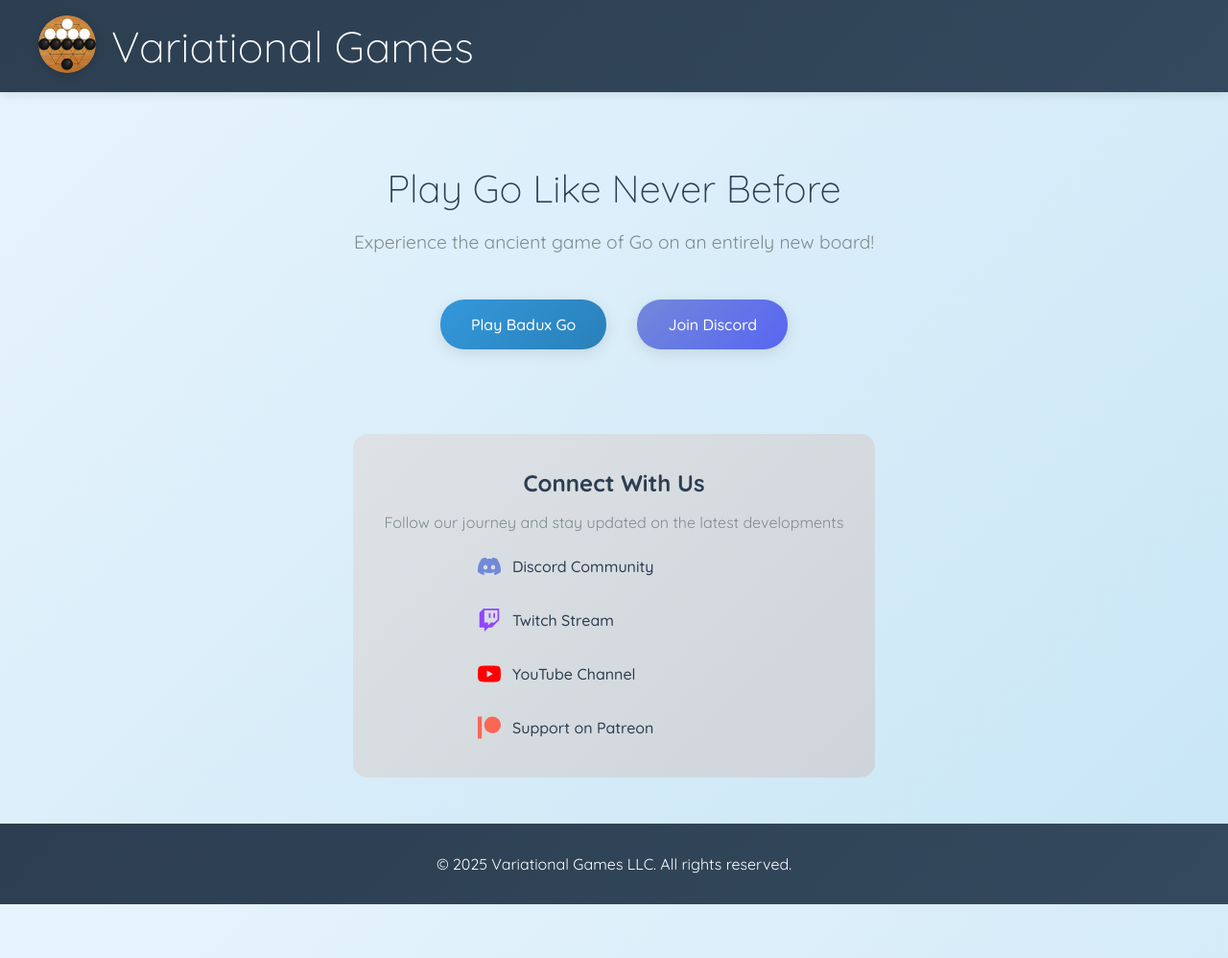
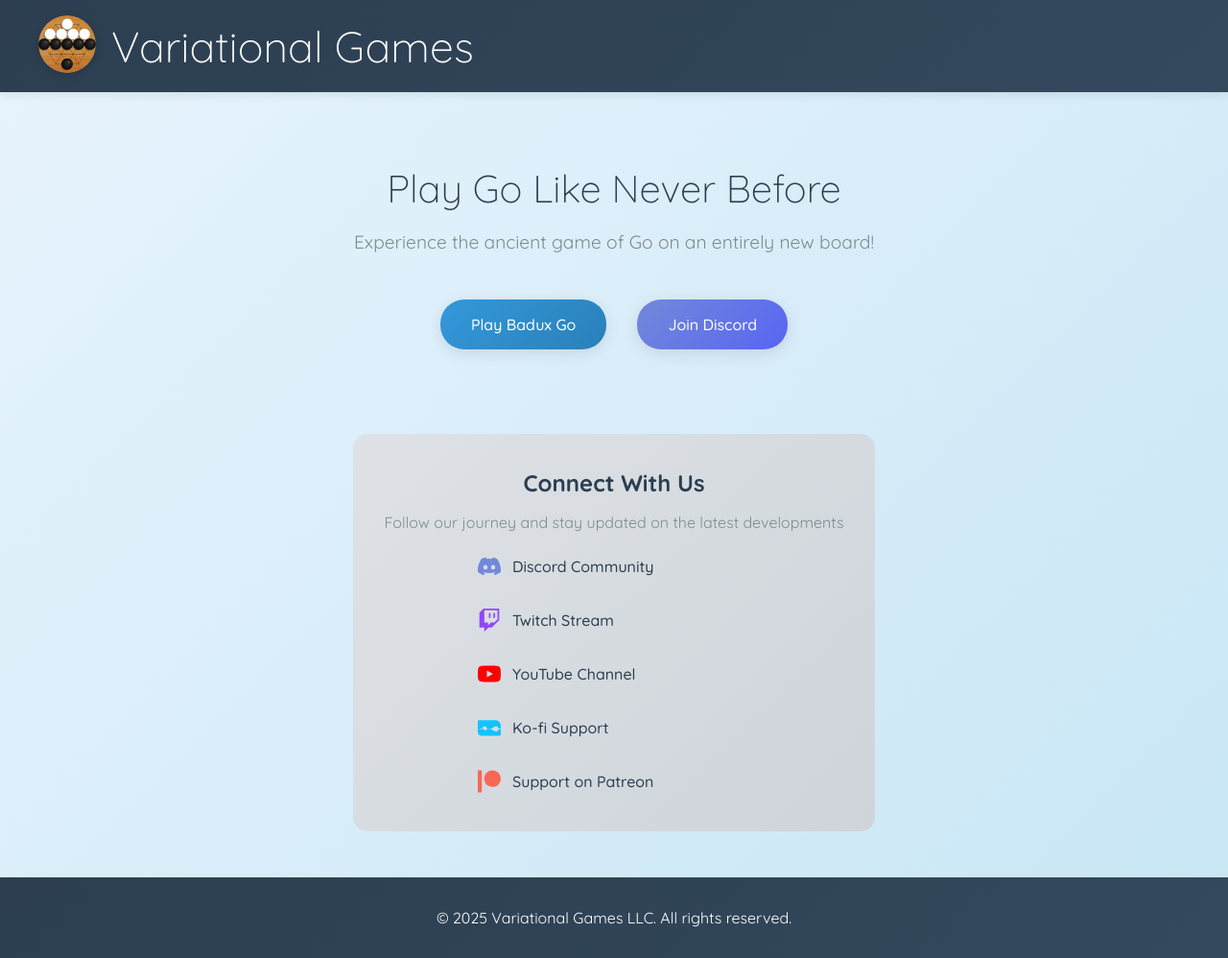
Before and after one commit to VariationalGames/variationalgames, a Jekyll site: the page built from index.md, in a window 1280 px wide. Shown: the whole page at 96% size. Built offline with Jekyll 4.4.1, drawn with Linux system fonts in a browser that asks for light colours.

Commit message:
add ko-fi link

```diff
--- a/index.md
+++ b/index.md
@@ -38,6 +38,13 @@
       YouTube Channel
     </a>
 
+    <a href="https://ko-fi.com/baduxgo" class="social-link" target="_blank">
+      <svg class="social-icon" viewBox="0 0 24 24" fill="#13c3ff">
+        <path d="M23.881 8.948c-.773-4.085-4.859-4.593-4.859-4.593H.723c-.604 0-.679.798-.679.798s-.082 7.324-.033 11.316c.049 4.001 3.999 3.999 3.999 3.999s9.906.023 16.81.023c7.862 0 4.996-5.336 4.996-5.336s4.038-2.624 2.062-5.998zm-6.97 6.62s-2.412-2.328-4.956-2.328c-3.837 0-4.328 2.411-4.328 2.411s-.781-2.411-2.33-2.411c-1.581 0-2.861.932-2.861.932-.12-.675-.012-1.201.207-1.201s2.07 0 2.07 0 .12-2.328 2.412-2.328c2.328 0 2.328 2.328 2.328 2.328h4.956s2.412-2.328 4.956-2.328c2.328 0 2.328 2.328 2.328 2.328s2.412 0 2.412 0c.12 0 .12.675 0 .675s-2.412 0-2.412 0-.781 2.328-2.328 2.328z"/>
+      </svg>
+      Ko-fi Support
+    </a>
+
     <a href="https://www.patreon.com/c/BaduxGo" class="social-link" target="_blank">
       <svg class="social-icon" viewBox="0 0 24 24" fill="#f96854">
         <path d="M0 .48v23.04h4.22V.48zm15.385 0c-4.764 0-8.641 3.88-8.641 8.65 0 4.755 3.877 8.623 8.641 8.623 4.75 0 8.615-3.868 8.615-8.623C24 4.36 20.136.48 15.385.48z"/>
```
